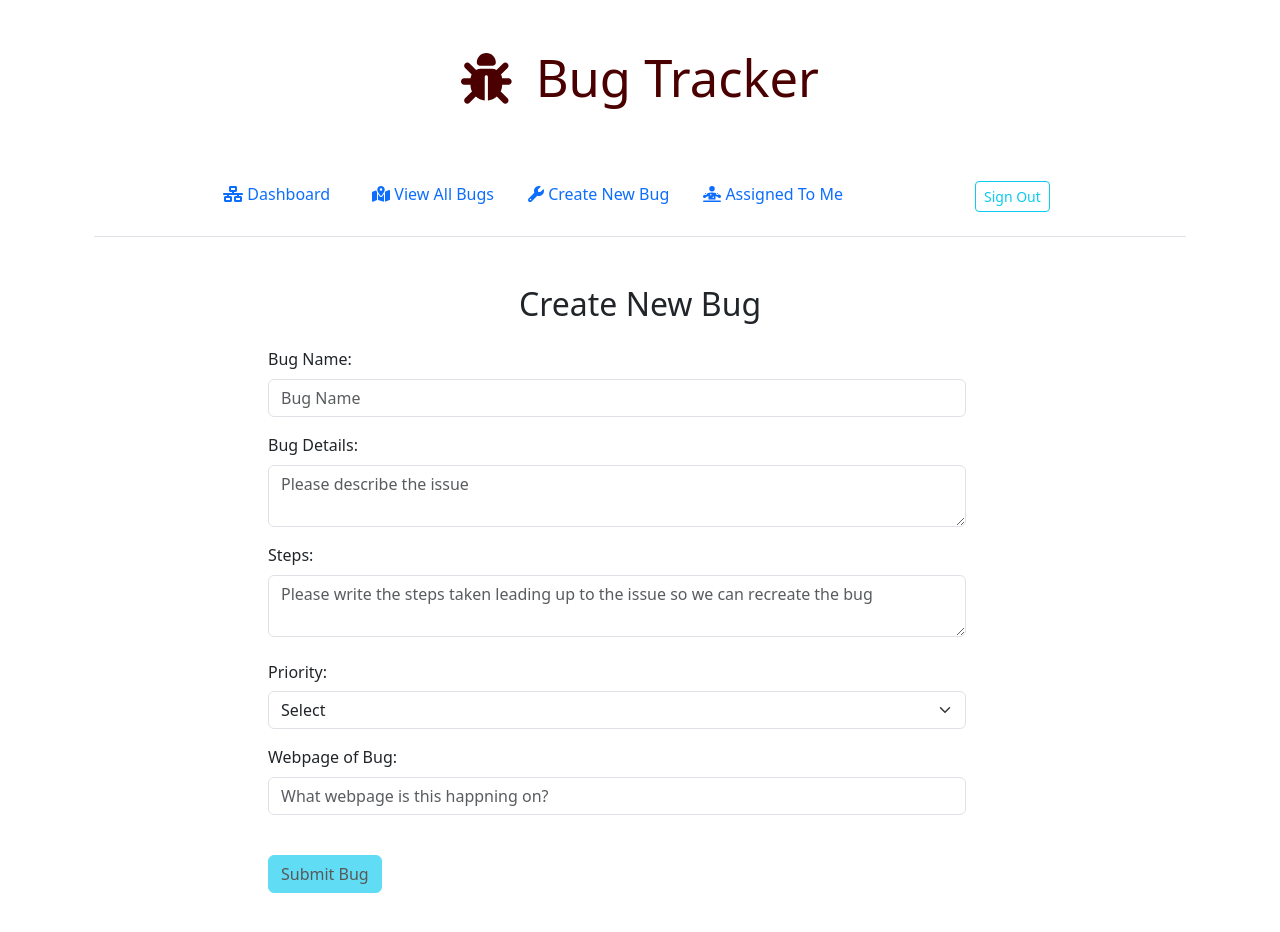
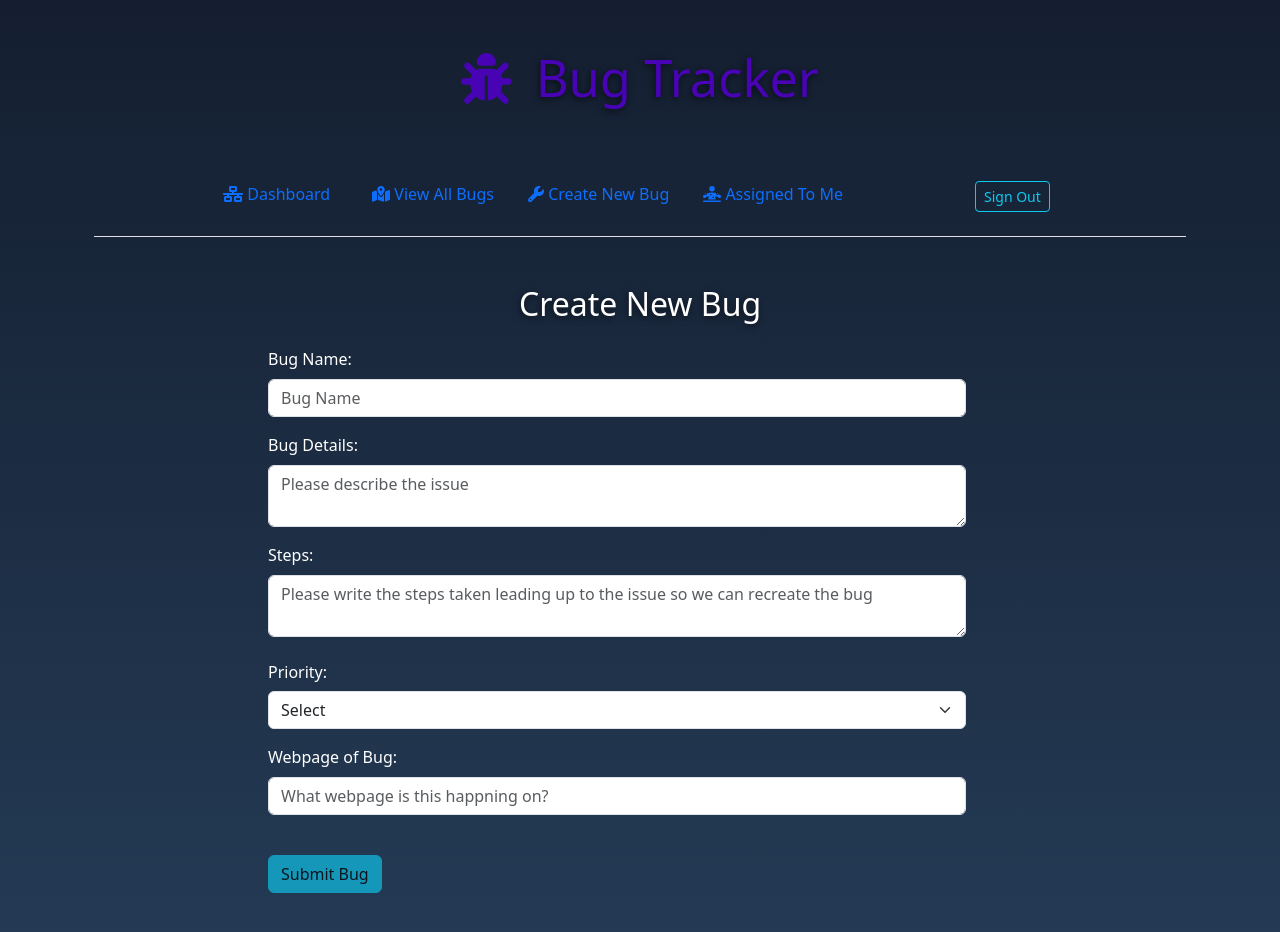
Before and after one commit to JesseLeviHall/Bug-Tracker-MERN, a React (Create React App) app in the folder frontend/: page /create in a window 1280 px wide. Shown: the top 932 px of the page. Built offline with nearby package versions, Linux system fonts and the light colour scheme; sample sign-in values are in the browser's storage; a web font is replaced by a local one.

Commit message:
style updates

```diff
--- a/frontend/public/index.html
+++ b/frontend/public/index.html
@@ -9,7 +9,7 @@
       name="Log and trace website bugs"
       content="bug tracker"
     />
-
+    <link rel="stylesheet" href="./style.css">
     <title>Bug Tracker</title>
   </head>
   <body>
--- /dev/null
+++ b/frontend/public/style.css
@@ -0,0 +1,3 @@
+body {
+  background: linear-gradient(#141e30, #243b55);
+}
--- a/frontend/src/Views/Components/Forms/BugForm.jsx
+++ b/frontend/src/Views/Components/Forms/BugForm.jsx
@@ -51,7 +51,10 @@ export default function BugForm() {
     <div className="container-sm">
       <Navigation />
       <h1 className="form-title mb-4 mt-5 text-center">Create New Bug</h1>
-      <Form className="offset-md-2" onSubmit={formSubmit}>
+      <Form
+        style={{ color: "#fff" }}
+        className="offset-md-2"
+        onSubmit={formSubmit}>
         <FormGroup>
           <Label for="Name">Bug Name:</Label>
           <Col sm={9}>
--- a/frontend/src/Views/Components/Forms/EditBugForm.jsx
+++ b/frontend/src/Views/Components/Forms/EditBugForm.jsx
@@ -81,7 +81,10 @@ const EditBugForm = () => {
       <h1 className="form-title mb-4 mt-5 text-center">
         Form To Update and Assign
       </h1>
-      <Form className="offset-md-2" onSubmit={formSubmit}>
+      <Form
+        style={{ color: "#fff" }}
+        className="offset-md-2"
+        onSubmit={formSubmit}>
         <FormGroup>
           <Label for="Name">Bug Name:</Label>
           <Col sm={9}>
--- a/frontend/src/Views/Components/Navagation/navigation.css
+++ b/frontend/src/Views/Components/Navagation/navigation.css
@@ -1,9 +1,16 @@
 
 .form-title {
   font-size: 24pt;
+  color: #fff;
+  text-shadow: -1px 2px 7px rgba(0, 0, 0, 0.64);
 }
 
 #navtitle {
   font-size: 38pt;
-  color: rgb(74, 0, 0);
+  color: rgb(71, 3, 180);
+  text-shadow: -1px 2px 7px rgba(0, 0, 0, 0.64);
 }
+
+.FontAwesomeIcon {
+  text-shadow: -1px 2px 7px rgba(0, 0, 0, 0.64);
+}
--- a/frontend/src/Views/Pages/MyBugs.jsx
+++ b/frontend/src/Views/Pages/MyBugs.jsx
@@ -37,7 +37,9 @@ export default function MyBugs() {
   return (
     <div className="container-sm">
       <Navigation />
-      <h2 className="text-center mt-5">Bugs I'm working on</h2>
+      <h2 style={{ color: "#fff" }} className="text-center mt-5">
+        Bugs I'm working on
+      </h2>
       <Row>{content}</Row>
     </div>
   );
--- a/frontend/src/Views/Pages/PublicForm/publicform.css
+++ b/frontend/src/Views/Pages/PublicForm/publicform.css
@@ -2,6 +2,7 @@
   margin-top: 80px;
   overflow-x: hidden;
   display: flex;
+  opacity: 95%;
   flex-direction: column;
   align-items: center;
   text-align: center;
@@ -27,11 +28,11 @@
 }
 
 .contact-info {
-  background-color: linear-gradient(89.97deg, #f2eef7 1.84%, #ffd891 102.67%);
+  background: rgba(6, 67, 146, 0.3);
   flex: 0 1 40%;
   border-radius: 15px;
   max-height: 320px;
-  backdrop-filter: blur(5px);
+  backdrop-filter: blur(45px);
   padding: 40px;
   color: white;
   display: flex;
--- a/frontend/src/Views/Pages/ViewAllBugs.jsx
+++ b/frontend/src/Views/Pages/ViewAllBugs.jsx
@@ -34,7 +34,9 @@ export default function ViewBugs() {
   return (
     <div className="container-sm">
       <Navigation />
-      <h2 className="text-center mt-5">These are all the bugs</h2>
+      <h2 style={{ color: "#fff" }} className="text-center mt-5">
+        These are all the bugs
+      </h2>
 
       <Row>{content}</Row>
     </div>
```
Also changed, not shown: frontend/src/index.css (line endings or trailing spaces).
